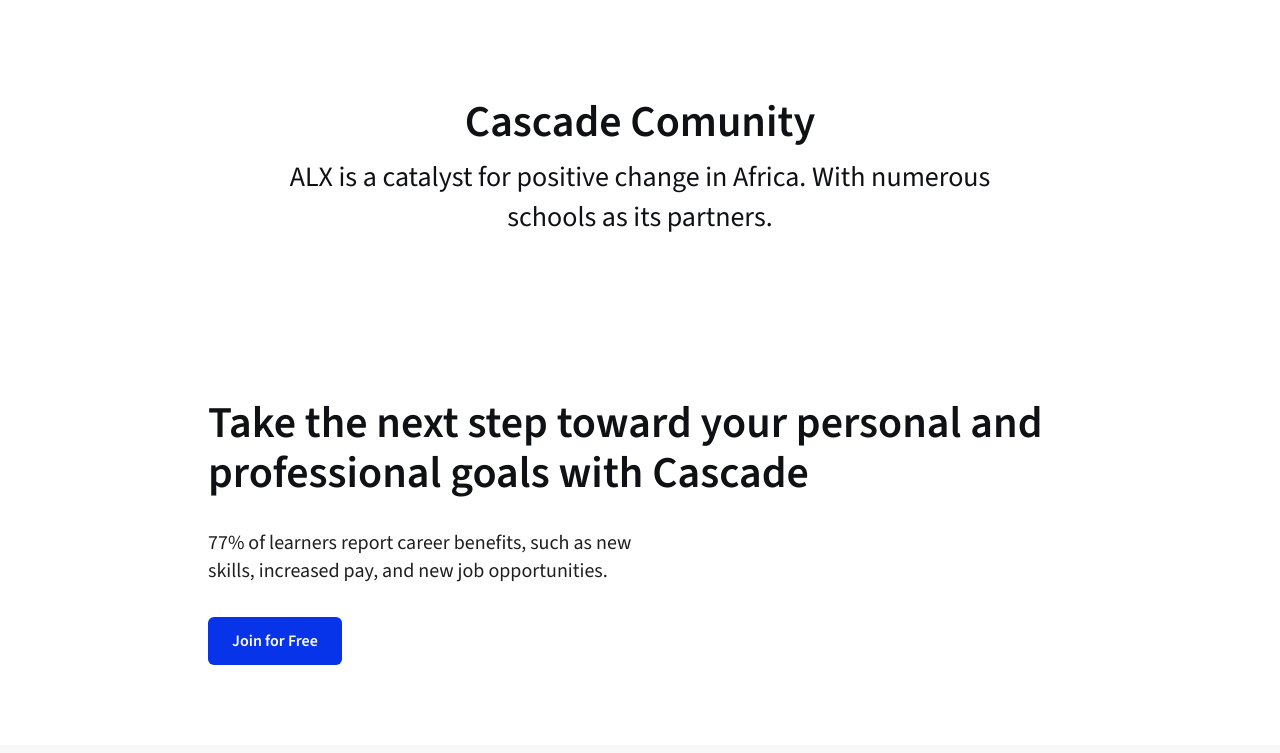
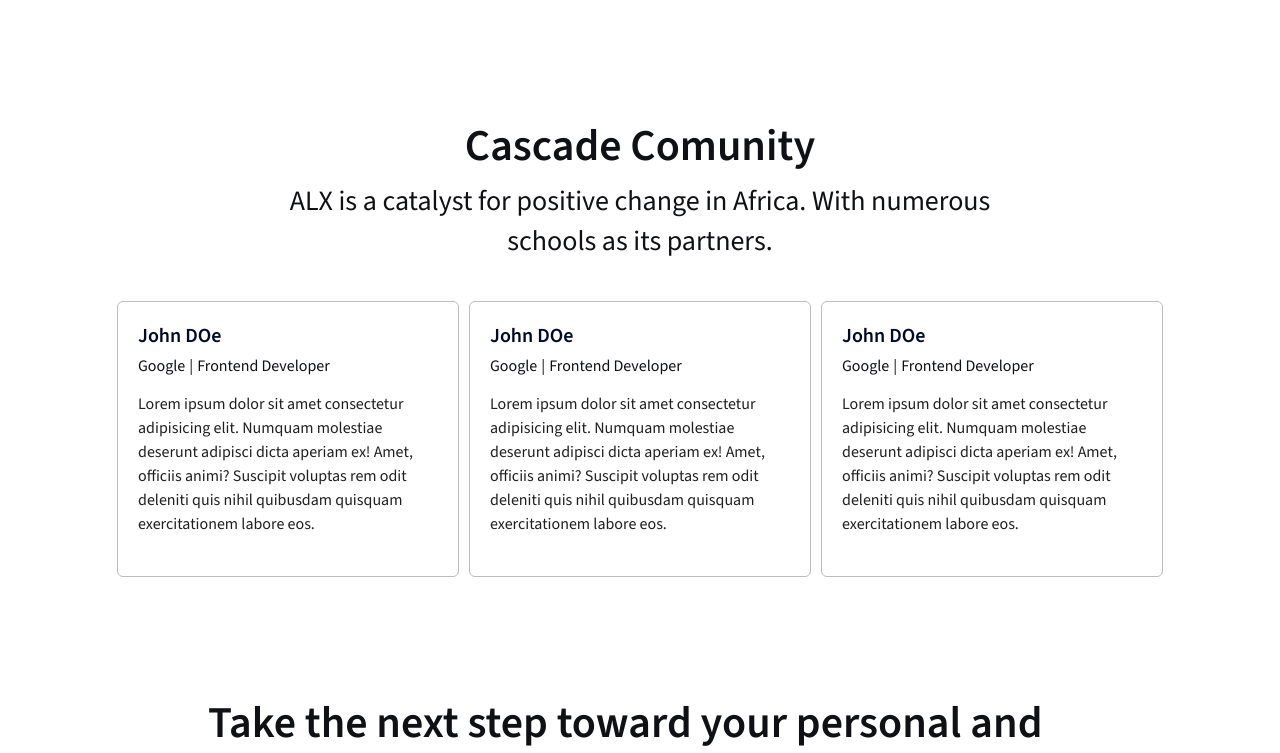
Before and after one commit to HenryAgu/Cascade-v2, a Next.js app: page / in a window 1280 px wide. Shown: the part 4308-5061 px from the top of the page. Built offline with nearby package versions, Linux system fonts and the light colour scheme; a web font is replaced by a local one.

Commit message:
feat: testimonial

```diff
--- a/src/app/components/GetEnrolled.tsx
+++ b/src/app/components/GetEnrolled.tsx
@@ -102,7 +102,7 @@
       <div className="flex gap-x-5 pl-5 lg:pl-20 py-10 lg:py-20 overflow-x-auto enroll">
         {courses.map((item, index) => (
           <div
-            className="flex flex-col gap-y-5 shrink-0 shadow-2xl px-3.5 py-5 border rounded-xl max-w-[307px] lg:max-w-[405px]"
+            className="flex flex-col gap-y-5 shrink-0 shadow-2xl px-3.5 py-5 border rounded-xl max-w-[307px] lg:max-w-[405px] xl:max-w-[350px]"
             key={index}
           >
             <Image
--- a/src/app/components/Testimonial.tsx
+++ b/src/app/components/Testimonial.tsx
@@ -1,4 +1,35 @@
 import React from "react";
+
+interface Testimonial {
+  name: string;
+  role: string;
+  company: string;
+  content: string;
+}
+
+const testimonial: Testimonial[] = [
+  {
+    name: "John DOe",
+    role: "Frontend Developer",
+    company: "Google",
+    content:
+      "Lorem ipsum dolor sit amet consectetur adipisicing elit. Numquam molestiae deserunt adipisci dicta aperiam ex! Amet, officiis animi? Suscipit voluptas rem odit deleniti quis nihil quibusdam quisquam exercitationem labore eos.",
+  },
+  {
+    name: "John DOe",
+    role: "Frontend Developer",
+    company: "Google",
+    content:
+      "Lorem ipsum dolor sit amet consectetur adipisicing elit. Numquam molestiae deserunt adipisci dicta aperiam ex! Amet, officiis animi? Suscipit voluptas rem odit deleniti quis nihil quibusdam quisquam exercitationem labore eos.",
+  },
+  {
+    name: "John DOe",
+    role: "Frontend Developer",
+    company: "Google",
+    content:
+      "Lorem ipsum dolor sit amet consectetur adipisicing elit. Numquam molestiae deserunt adipisci dicta aperiam ex! Amet, officiis animi? Suscipit voluptas rem odit deleniti quis nihil quibusdam quisquam exercitationem labore eos.",
+  },
+];
 
 const Testimonial = () => {
   return (
@@ -12,8 +43,29 @@
           as its partners.
         </p>
       </div>
-      <div className="mt-5 lg:mt-10">
-
+      <div className="mt-5 lg:mt-10 flex lg:flex-row flex-col gap-y-5 gap-x-2.5">
+        {testimonial.map((item, index) => (
+          <div
+            className="border p-5 rounded-sm border-cascade-gray-150 shrink-0"
+            key={index}
+          >
+            <div className="max-w-full lg:max-w-[300px] flex flex-col gap-y-3.5">
+              <div className="flex flex-col gap-y-1">
+                <h3 className="text-lg lg:text-xl font-semibold text-[#010928]">
+                  {item.name}
+                </h3>
+                <div className="flex items-center gap-x-1 text-sm lg:text-base font-normal text-black">
+                  <span>{item.company}</span>
+                  <span>|</span>
+                  <span>{item.role}</span>
+                </div>
+              </div>
+              <p className="text-sm lg:text-base font-normal text-black2 pb-5">
+                {item.content}
+              </p>
+            </div>
+          </div>
+        ))}
       </div>
     </section>
   );
```
